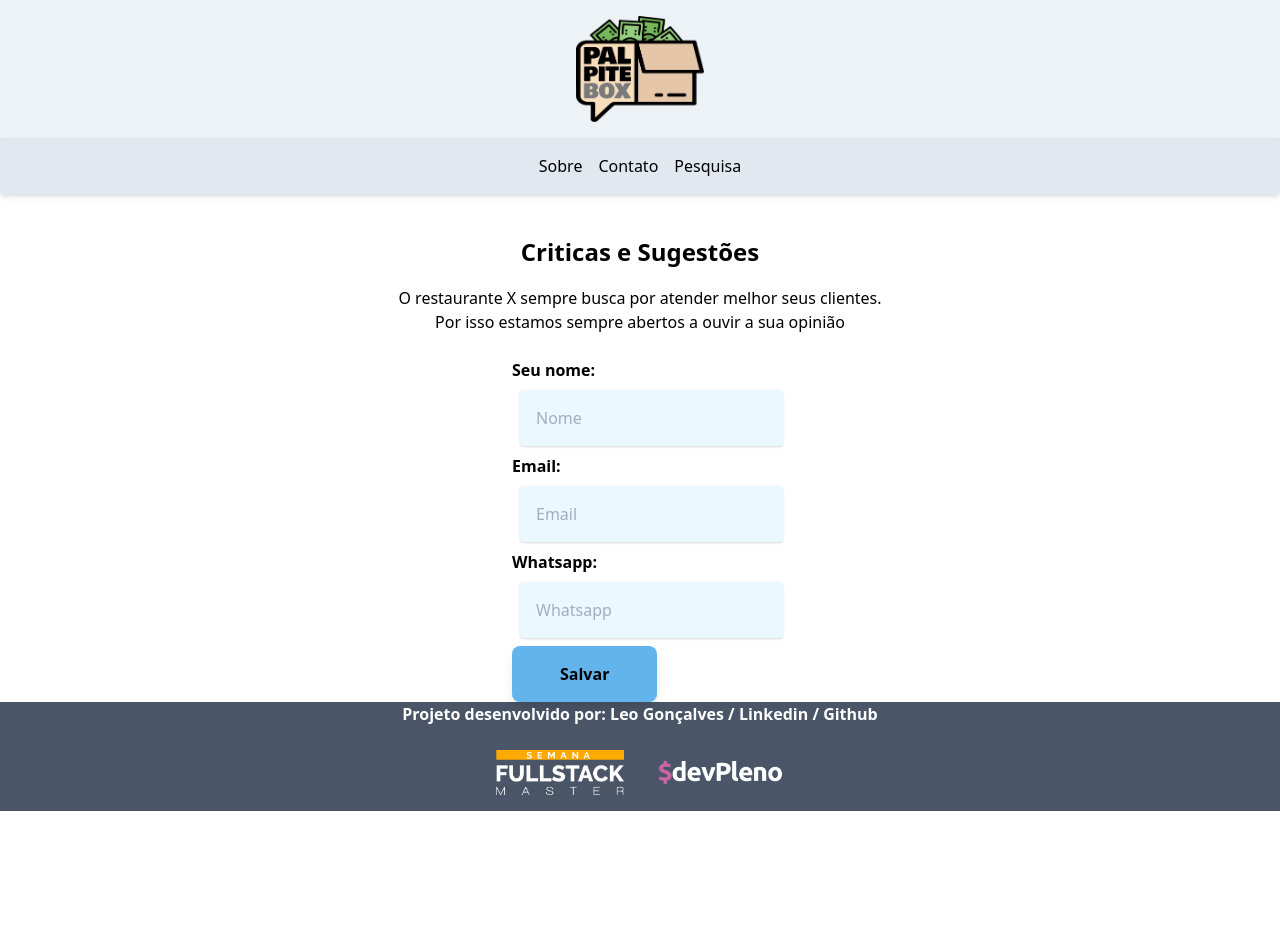
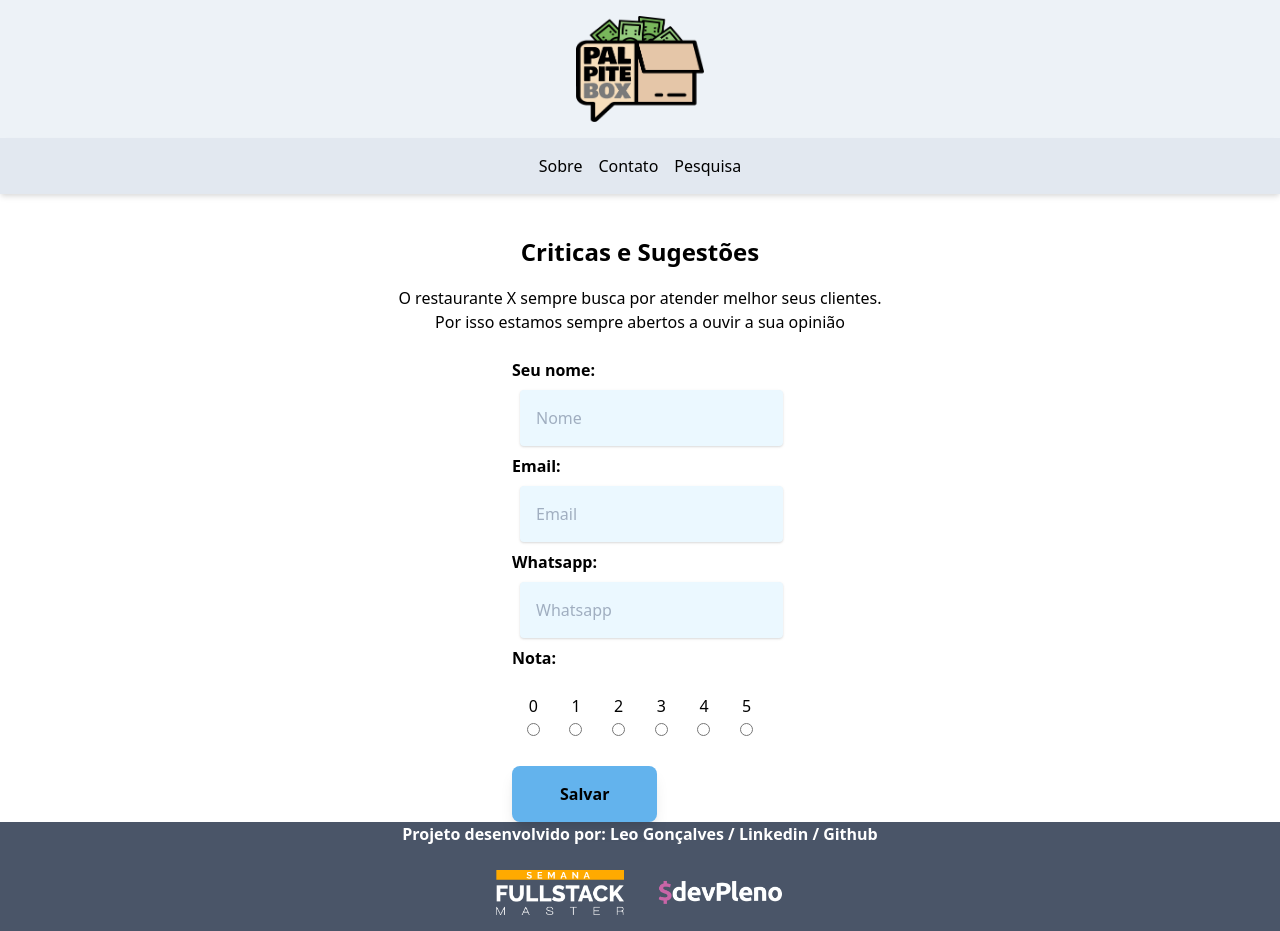
Before and after one commit to LeoSanGo/palpite-box, a Next.js app: page /pesquisa in a window 1280 px wide. Before the commit the page ends 811 px from the top, so only its background shows below. Built offline with nearby package versions, Linux system fonts and the light colour scheme.

Commit message:
Added radio button

```diff
--- a/pages/api/save.js
+++ b/pages/api/save.js
@@ -36,7 +36,7 @@ export default async (req, res) => {
       Nome: data.Nome,
       Email: data.Email,
       Whatsapp: data.Whatsapp,
-      Nota: 5,
+      Nota: parseInt(data.Nota),
       'Data Preenchimento': moment().format('MMMM Do YYYY, h:mm:ss a'),
       Cupom,
       Promo
--- a/pages/pesquisa.js
+++ b/pages/pesquisa.js
@@ -7,9 +7,10 @@ const Pesquisa = () => {
     Nome: '',
     Email: '',
     Whatsapp: '',
+    Nota: 5,
 
   });
-
+  const notas = [0, 1, 2, 3, 4, 5];
   const [ success, setSuccess ] = useState(false);
   const [ retorno, setRetorno ] = useState({});
 
@@ -50,6 +51,17 @@ const Pesquisa = () => {
         <input type='text'className='p-4 block shadow bg-blue-100 m-2 rounded' placeholder='Email' onChange={onChange} name='Email' value={form.Email} />
         <label className='font-bold'>Whatsapp:</label>
         <input type='text'className='p-4 block shadow bg-blue-100 m-2 rounded' placeholder='Whatsapp' onChange={onChange} name='Whatsapp' value={form.Whatsapp} />
+        <label className='font-bold'>Nota:</label>
+        <div className='flex py-6'>
+          { notas.map(nota => {
+            return (
+              <label className='block w-1/6 text-center'>
+                {nota} <br/>
+                <input type='radio' name='Nota' value={nota} onChange={onChange}/>
+              </label>)
+            })
+          }
+        </div>
         <button
           className='bg-blue-400 px-12 py-4 font-bold rounded-lg shadow-lg hover:shadow'
           onClick={save}
@@ -61,12 +73,19 @@ const Pesquisa = () => {
       { success && <div className='w-1/5 mx-auto'>
         <p className='mb-6 text-center bg-blue-100 border-t border-b border-blue-500 text-blue-700 px-4 py-3'>Obrigado por contribuir com sua sugestão ou sua critica</p>
         {
-          retorno.showCupom && <div className='text-center'>
+          retorno.showCupom && <div className='text-center border p-4 mb-4'>
             Seu cupom: <br />
-            <spam className='font-bold'>{retorno.Cupom}</spam>
+            <spam className='font-bold text-2xl'>{retorno.Cupom}</spam>
           </div>
         }
-        cupom: {JSON.stringify(retorno)}</div>}
+        {
+          retorno.showCupom && <div className='text-center border p-4 mb-4'>
+            <spam className='font-bold block mb-2'>{retorno.Promo}</spam>
+            <br/>
+            <spam className='italic'>Tire um print ou foto desta tela e apresente ao garçom</spam>
+          </div>
+        }
+      </div> }
     </div>
   );
 };
```
